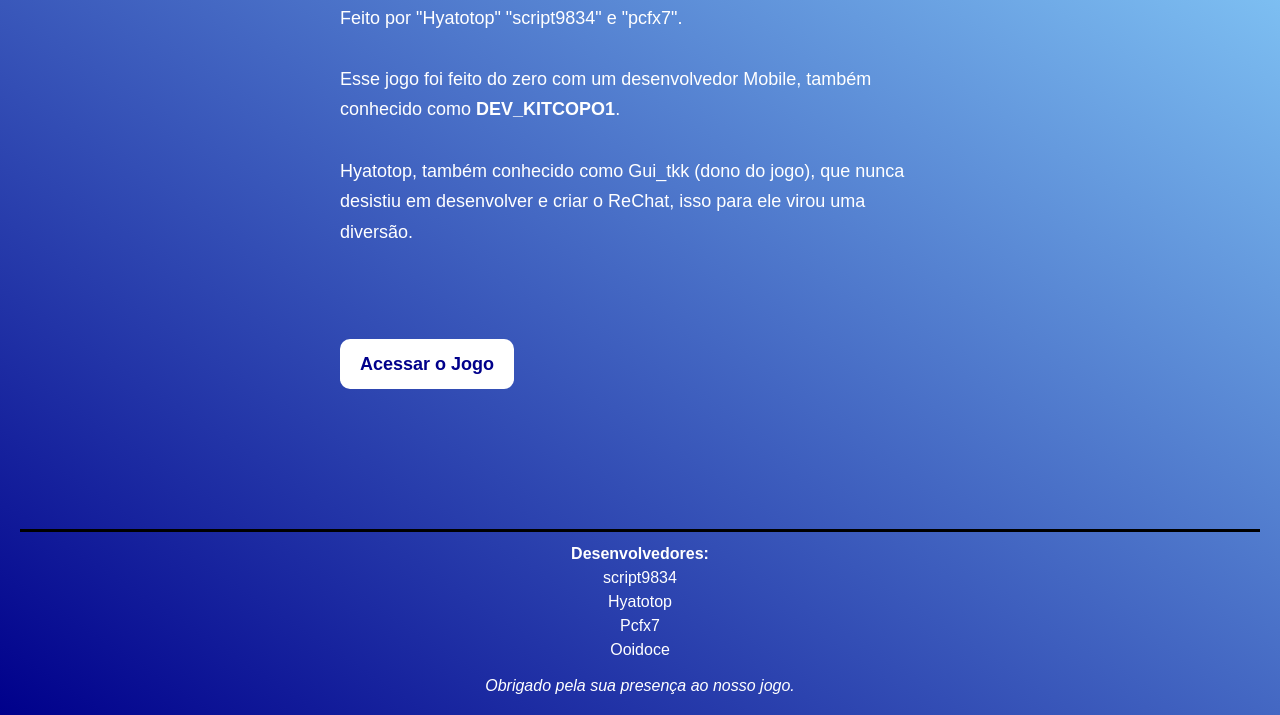
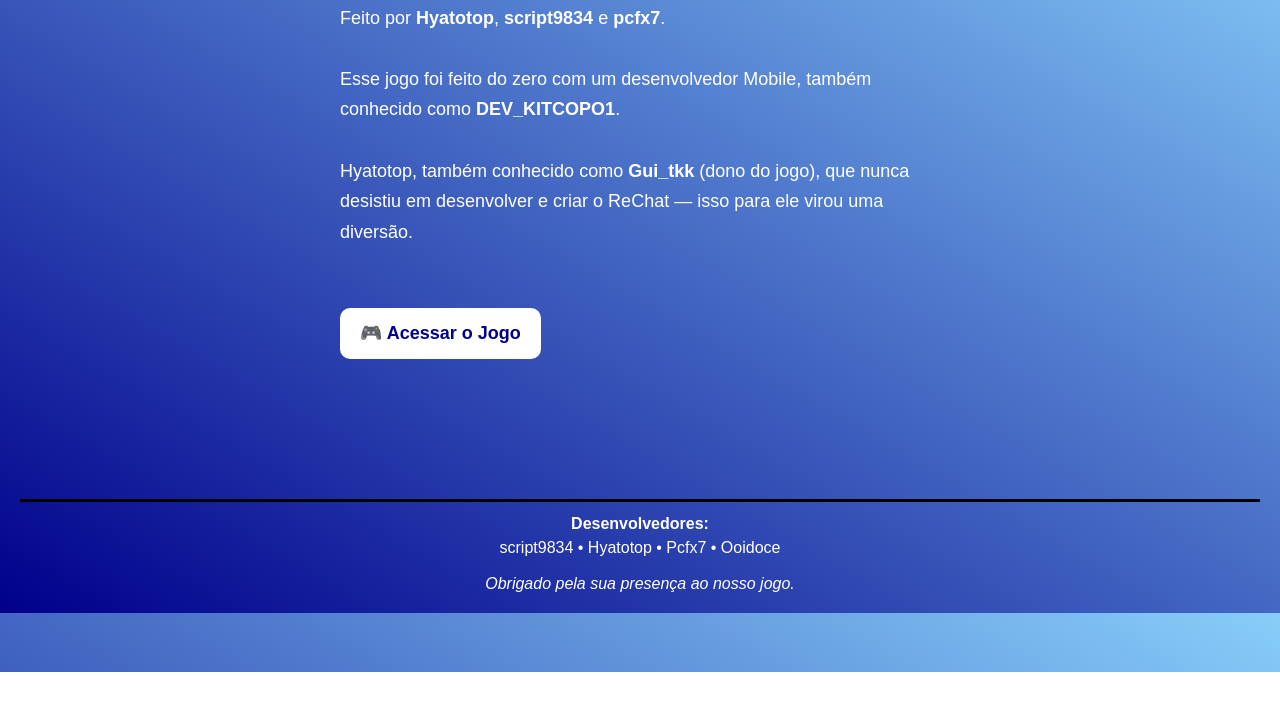
Before and after one commit to ReChat-game/RechatGame, a plain HTML site: page index.html in a window 1280 px wide. Shown: the part 128-843 px from the top of the page. After the commit the page ends 800 px from the top, so only its background shows below. Drawn offline with Linux system fonts and the light colour scheme.

Commit message:
Update index.html

```diff
--- a/index.html
+++ b/index.html
@@ -15,14 +15,14 @@
     <section class="content">
       <p>
         <strong>ReChat</strong>, um jogo para o entreterimento e diversão para nossos jogadores.
-        Feito por "Hyatotop" "script9834" e "pcfx7".
+        Feito por <strong>Hyatotop</strong>, <strong>script9834</strong> e <strong>pcfx7</strong>.
         <br><br>
         Esse jogo foi feito do zero com um desenvolvedor Mobile, também conhecido como <strong>DEV_KITCOPO1</strong>.
         <br><br>
-        Hyatotop, também conhecido como Gui_tkk (dono do jogo), que nunca desistiu em desenvolver e criar o ReChat,
+        Hyatotop, também conhecido como <strong>Gui_tkk</strong> (dono do jogo), que nunca desistiu em desenvolver e criar o ReChat —
         isso para ele virou uma diversão.
-        <br><br><br>
-        <a href="https://www.roblox.com/pt/games/122818456037983/RE-CHAT-Beta" class="botao" target="_blank">Acessar o Jogo</a>
+        <br><br>
+        <a href="https://www.roblox.com/pt/games/122818456037983/RE-CHAT-Beta" class="botao" target="_blank">🎮 Acessar o Jogo</a>
       </p>
     </section>
   </main>
@@ -31,10 +31,7 @@
     <hr class="linha-preta" />
     <div class="devs">
       <strong>Desenvolvedores:</strong><br>
-      script9834<br>
-      Hyatotop<br>
-      Pcfx7<br>
-      Ooidoce
+      script9834 • Hyatotop • Pcfx7 • Ooidoce
     </div>
     <p class="agradecimento">Obrigado pela sua presença ao nosso jogo.</p>
   </footer>
```
